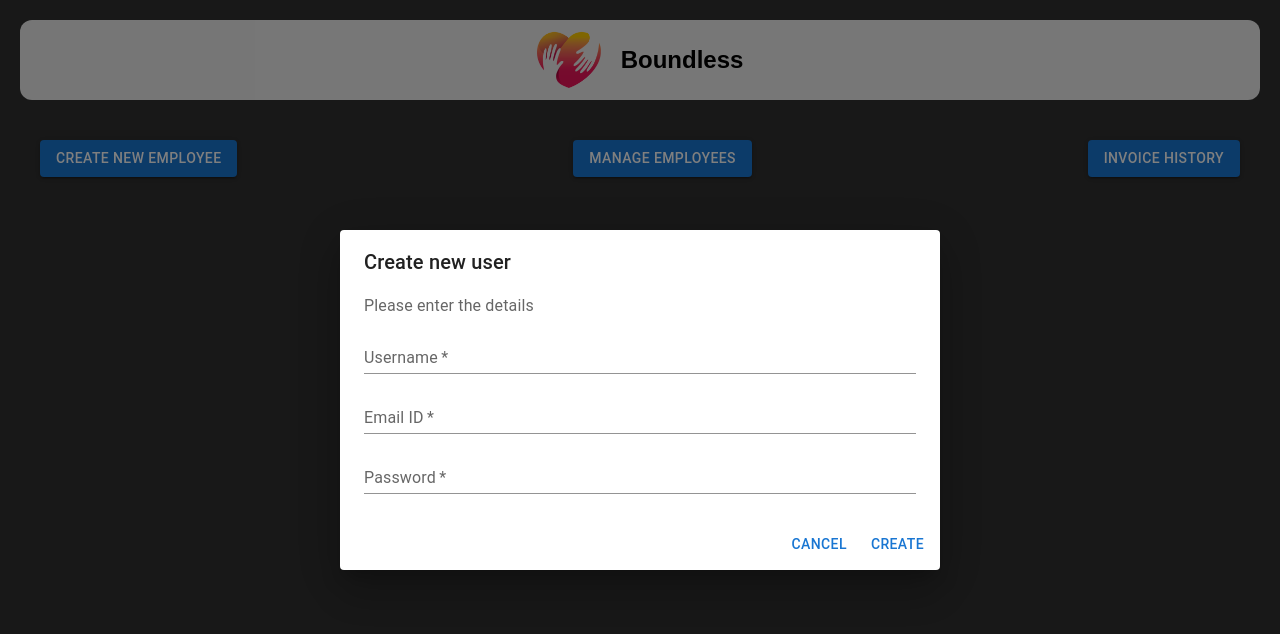
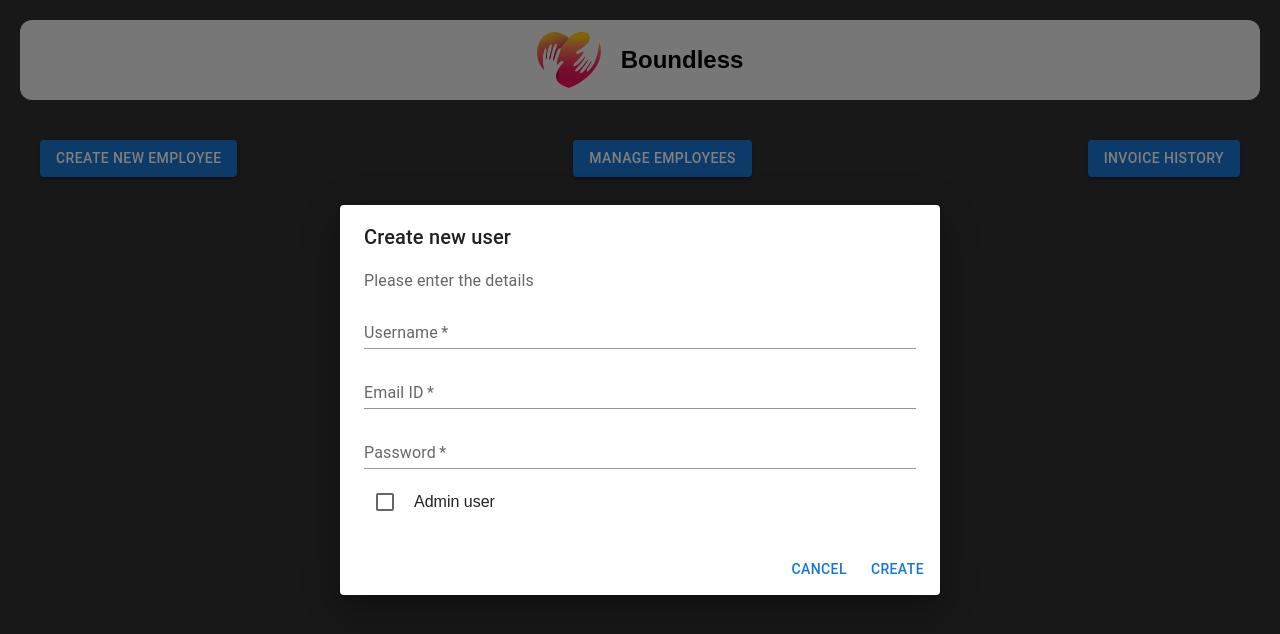
Before and after one commit to Rage-Gaming/billing, a React (Vite) app: page /admin in a window 1280 px wide. Both pictures are taken after a click on the button "CREATE NEW EMPLOYEE". Shown: the top 634 px of the page. Built offline with nearby package versions, Linux system fonts and the light colour scheme.

Commit message:
Admin retrun

```diff
--- a/src/components/Modal.jsx
+++ b/src/components/Modal.jsx
@@ -6,13 +6,17 @@ import DialogActions from '@mui/material/DialogActions';
 import DialogContent from '@mui/material/DialogContent';
 import DialogContentText from '@mui/material/DialogContentText';
 import DialogTitle from '@mui/material/DialogTitle';
+import Checkbox from '@mui/material/Checkbox';
 
-const FormDialog = ({open, onClose, title, description, fields, onSubmit, submitText = 'Submit', cancelText = 'Cancel' }) => {
+const FormDialog = ({ open, onClose, title, description, fields, onSubmit, submitText = 'Submit', cancelText = 'Cancel' }) => {
   const [formData, setFormData] = useState({});
 
-  const handleChange = (e) => {
-    const { name, value } = e.target;
-    setFormData(prev => ({ ...prev, [name]: value }));
+  const handleChange = (event) => {
+    const { name, value, type, checked } = event.target;
+    setFormData(prev => ({
+      ...prev,
+      [name]: type === 'checkbox' ? checked : value
+    }));
   };
 
   const handleSubmit = (e) => {
@@ -28,6 +32,16 @@ const FormDialog = ({open, onClose, title, description, fields, onSubmit, submit
         {description && <DialogContentText>{description}</DialogContentText>}
         <form onSubmit={handleSubmit} id="modal-form">
           {fields.map((field) => (
+            field.type === 'checkbox' ? (
+              <div key={field.name} style={{ display: 'flex', alignItems: 'center', gap: '8px', marginTop: '8px' }}>
+                <Checkbox
+                  name={field.name}
+                  checked={Boolean(formData[field.name])} // Ensure boolean
+                  onChange={handleChange}
+                />
+                <label htmlFor={field.name}>{field.label}</label>
+              </div>
+            ) :
               <TextField
                 key={field.name}
                 autoFocus={field.autoFocus}
@@ -42,6 +56,7 @@ const FormDialog = ({open, onClose, title, description, fields, onSubmit, submit
                 variant={field.variant || 'standard'}
                 value={formData[field.name] || field.defaultValue || ''}
                 onChange={handleChange}
+                autoComplete="off"
               />
           ))}
         </form>
--- a/src/pages/admin/Admin.jsx
+++ b/src/pages/admin/Admin.jsx
@@ -26,9 +26,14 @@ const Admin = () => {
       type: 'text',
       required: true
     },
+    {
+      name: 'admin',
+      label: 'Admin user',
+      type: 'checkbox',
+    },
   ];
 
-  const handleNewUserFormSubmit = (data) => {
+  const handleNewUserRegisterFormSubmit = (data) => {
     axios.post('http://localhost:5000/api/auth/register', data)
       .then((response) => {
         setModelIsOpen(false);
@@ -66,7 +71,7 @@ const Admin = () => {
         title="Create new user"
         description="Please enter the details"
         fields={formFields}
-        onSubmit={handleNewUserFormSubmit}
+        onSubmit={handleNewUserRegisterFormSubmit}
         submitText="Create"
       />
 
```
Also changed, not shown: 1 other file (tests, documents, lock files or other folders). Lines whose indentation alone changed are shown as unchanged.
